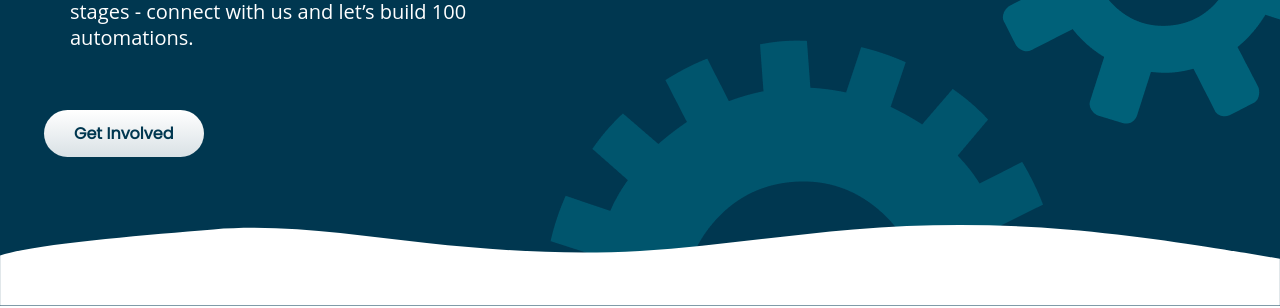
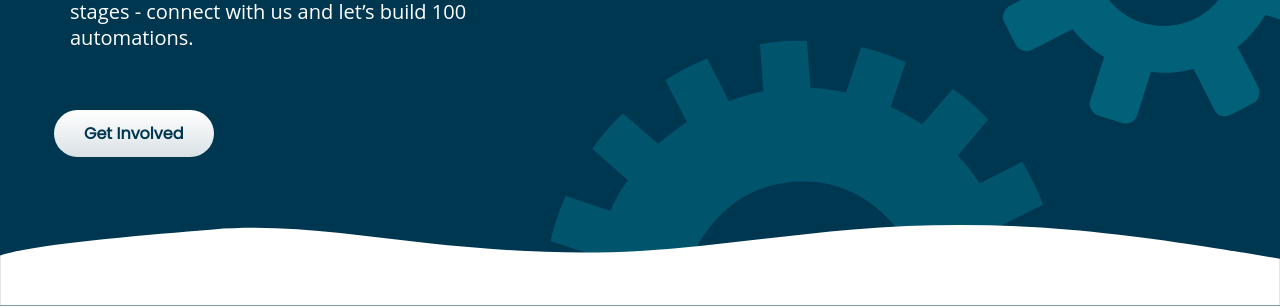
Before and after one commit to 100Automations/Website, a Jekyll site: the page built from index.html, in a window 1280 px wide. Shown: the part 258-566 px from the top of the page. Built offline with Jekyll 4.4.1, drawn with Linux system fonts in a browser that asks for light colours.

Commit message:
Aligned button with action card text

```diff
--- a/_sass/includes/action.scss
+++ b/_sass/includes/action.scss
@@ -67,7 +67,7 @@
     .action_card_actions{
       position: relative;
      text-align: left;
-     right:70px;
+     right:60px;
      top:50px;
     }
     ;
```
